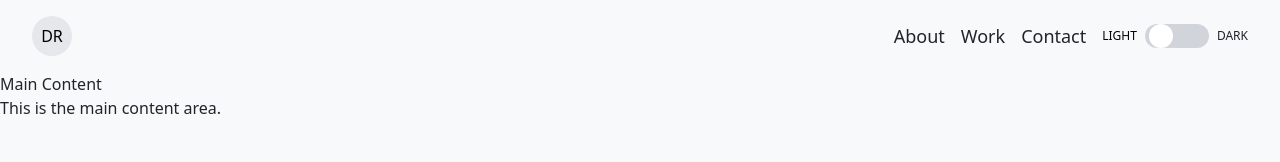
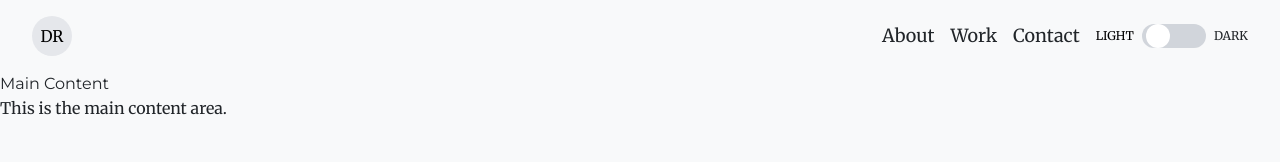
Before and after one commit to dev-rome/v4, a React (Vite) app: page / in a window 1280 px wide. Shown: the top 162 px of the page. Built offline with nearby package versions, Linux system fonts and the light colour scheme.

Commit message:
Update index.css
added new fonts to body and heading tags

```diff
--- a/src/index.css
+++ b/src/index.css
@@ -1,3 +1,18 @@
+@import url("https://fonts.googleapis.com/css2?family=Montserrat:wght@400;700&family=Merriweather:wght@400;700&display=swap");
+
 @tailwind base;
 @tailwind components;
 @tailwind utilities;
+
+body {
+  font-family: "Merriweather", serif;
+}
+
+h1,
+h2,
+h3,
+h4,
+h5,
+h6 {
+  font-family: "Montserrat", sans-serif;
+}
```
